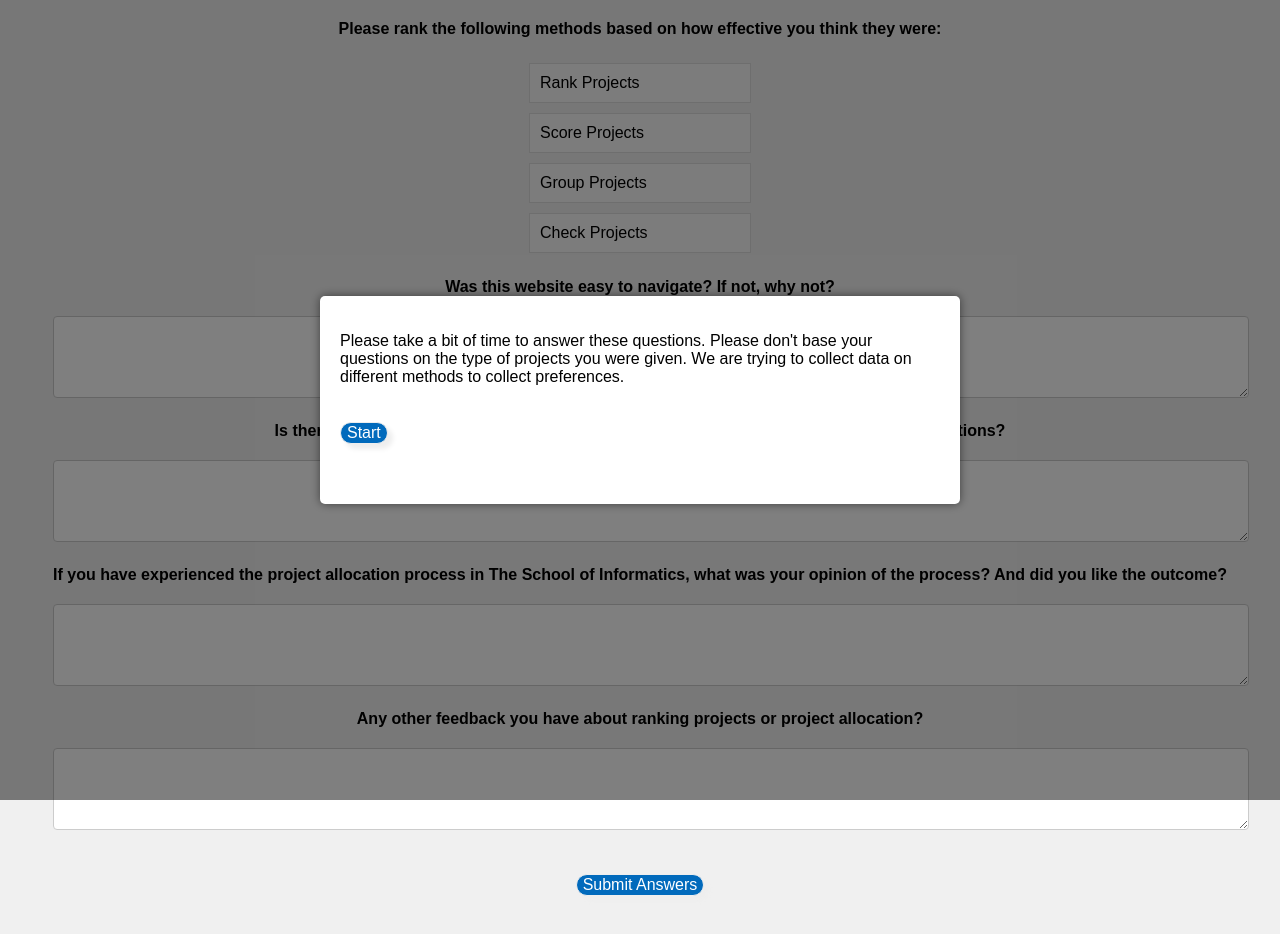
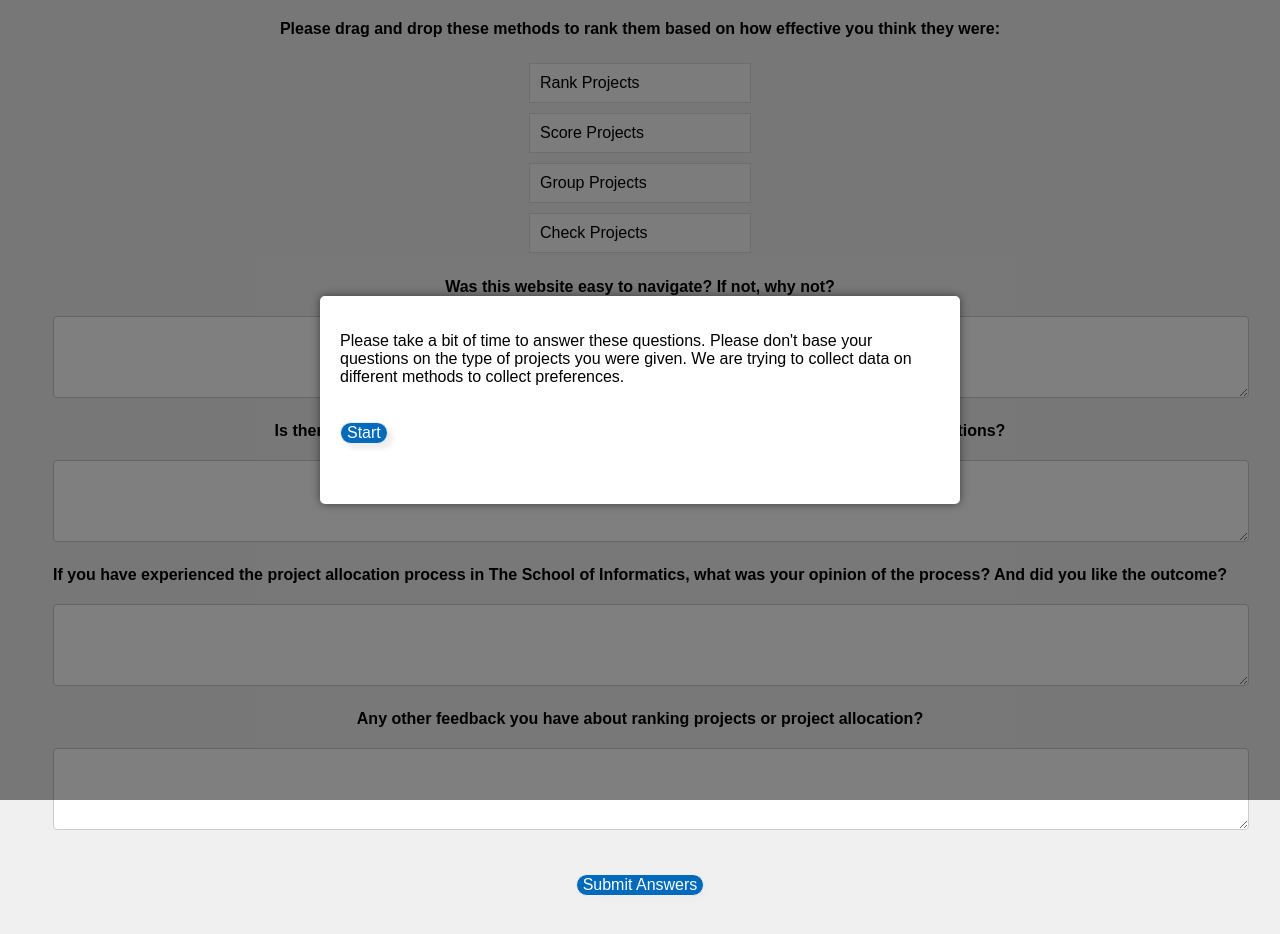
Before and after one commit to anabellewatt/anabellewatt.github.io, a website: page public/comments.html in a window 1280 px wide. Drawn offline with nearby package versions, Linux system fonts and the light colour scheme.

Commit message:
Update comments.html

```diff
--- a/public/comments.html
+++ b/public/comments.html
@@ -17,7 +17,7 @@
     </div>
     <form id="questions-form">
         <div class="question">
-            <label for="ranking-container">Please rank the following methods based on how effective you think they were:</label>
+            <label for="ranking-container">Please drag and drop these methods to rank them based on how effective you think they were:</label>
             <ul id="ranking-container" class="projects-container">
                 <li class="project-item">Rank Projects</li>
                 <li class="project-item">Score Projects</li>
```
